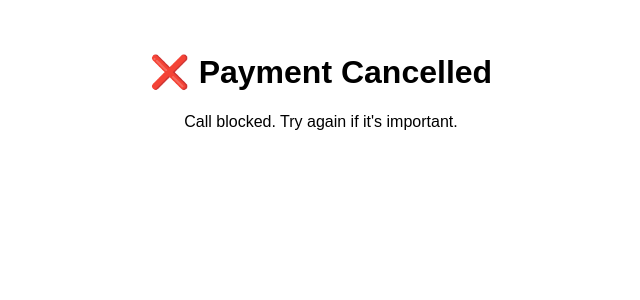
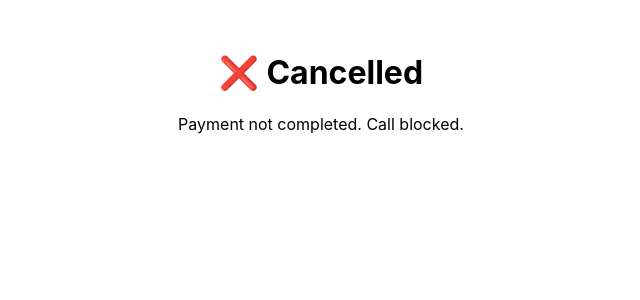
Before and after one commit to dtajefferson-dev/dorlexa, a Next.js app: page /cancel in a window 1280 px wide. Shown: the top 300 px of the page, without its empty margins (319-959 px from the left). Built offline with nearby package versions, Linux system fonts and the light colour scheme.

Commit message:
Update Cancel component message and styling

```diff
--- a/pages/cancel.js
+++ b/pages/cancel.js
@@ -1,8 +1,8 @@
 export default function Cancel() {
   return (
-    <div style={{ padding: "2rem", fontFamily: "sans-serif", textAlign: "center" }}>
-      <h1>❌ Payment Cancelled</h1>
-      <p>Call blocked. Try again if it's important.</p>
+    <div style={{ padding: '2rem', textAlign: 'center' }}>
+      <h1>❌ Cancelled</h1>
+      <p>Payment not completed. Call blocked.</p>
     </div>
-  );
+  )
 }
```
